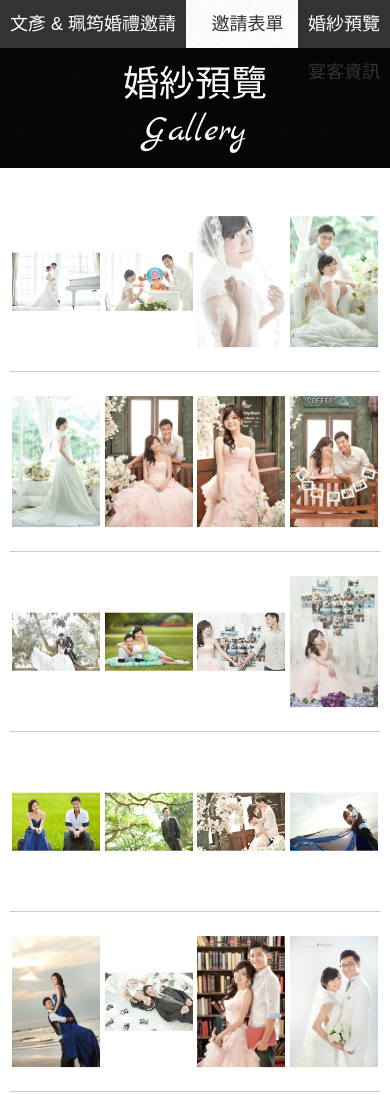
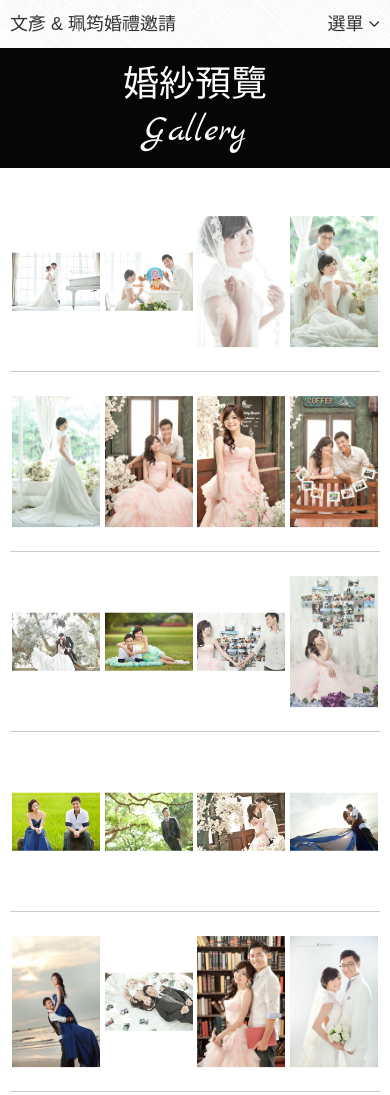
Before and after one commit to gamestu/wedding-invitation, a website: page gallery.html in a window 390 px wide. Drawn offline with nearby package versions, Linux system fonts and the light colour scheme; a web font is replaced by a local one.

Commit message:
responsive topbar

```diff
--- a/gallery.html
+++ b/gallery.html
@@ -3,7 +3,7 @@
 <head>
     <meta charset="utf-8">
     <link href="//maxcdn.bootstrapcdn.com/font-awesome/4.2.0/css/font-awesome.min.css" rel="stylesheet">
-
+    <meta name="viewport" content="width=device-width, initial-scale=1">
     <link rel="stylesheet" href="stylesheets/screen.css">
     <meta charset="utf-8">
     <meta name="description" content="我們要結婚了。希望你能來到現場，分享我們的喜悅。">
@@ -16,11 +16,21 @@
 </head>
 <body>
 <nav class="topbar">
-  <ul class="wrapper">
-    <li class="left">文彥 & 珮筠婚禮邀請</li>
+  <ul class="wrapper full-nav">
+    <li class="left logo"><a href="index.html">文彥 & 珮筠婚禮邀請</a></li>
     <li><a href="index.html">邀請表單</a></li>
-    <li class="active">婚紗預覽</li>
+    <li class="active"><a href="gallery.html">婚紗預覽</a></li>
     <li><a href="place.html">宴客資訊</a></li>
+  </ul>
+  <ul class="wrapper small-nav">
+    <li class="left logo"><a href="index.html">文彥 & 珮筠婚禮邀請</a></li>
+    <li class="menu"><span>選單 <i class="fa fa-angle-down"></i></span>
+      <ul class="sub-menu">
+        <li><a href="index.html">邀請表單</a></li>
+        <li><a href="gallery.html">婚紗預覽</a></li>
+        <li><a href="place.html">宴客資訊</a></li>
+      </ul>
+    </li>
   </ul>
 </nav>
 <header class="header wrapper gallery">
--- a/sass/_topbar.scss
+++ b/sass/_topbar.scss
@@ -20,6 +20,10 @@
     @include transform(translateY(-100%));
 
   }
+  .full-nav{
+    @media (max-width:768px){
+      display: none;
+    }
     li{
       @include inline-block;
       @include adjust-font-size-to(18px, 2);
@@ -35,9 +39,55 @@
       &.left{
         float: left;
       }
-    &.active,&:hover{
+      &.active,&:hover:not(.logo){
         background: #333;
         color: white;
       }
     }
   }
+  .small-nav{
+    display: none;
+    @media (max-width:768px){
+      display: block;
+    }
+    & > li{
+      cursor: pointer;
+      @include adjust-font-size-to(18px, 2);
+      padding: 0 $gutter-width;
+      @include transition-property(all);
+      @include transition-duration(0.3s);
+      @include transition-timing-function(ease);
+      &.menu{
+        @include inline-block;
+      }
+      &.menu:hover{
+        .sub-menu{
+          display: block;
+        }
+      }
+      .sub-menu{
+        display: none;
+        margin: 0 0 - $gutter-width;
+        &>li{
+          padding: 0 $gutter-width;
+        }
+        &>li:hover{
+          background-color: #f2f2f2;
+          color: #333;
+        }
+      }
+      a{
+        text-decoration: none;
+        color: inherit;
+        display: block;
+      }
+      &.left{
+        float: left;
+      }
+      &.active,&:hover:not(.logo){
+        background: #333;
+        color: white;
+      }
+    }
+  }
+}
--- a/sass/screen.scss
+++ b/sass/screen.scss
@@ -12,10 +12,10 @@
 
 @import url(http://fonts.googleapis.com/css?family=Marck+Script);
 
-@font-face {
-  font-family: noto;
-  src: url(../fonts/NotoSansHant-Regular.otf);
-}
+// @font-face {
+//   font-family: noto;
+//   src: url(../fonts/NotoSansHant-Regular.otf);
+// }
 
 
 html{
@@ -27,7 +27,7 @@ html{
 body{
   background-color: black;
   background-image: image-url("body-bg.png");
-  font-family: noto, sans-serif;
+  font-family: '微軟正黑體',sans-serif;
   -webkit-font-smoothing: antialiased;
   -moz-osx-font-smoothing: grayscale;
 }
@@ -83,6 +83,9 @@ body{
     @include transition-property(all);
     @include transition-duration(3s);
     @include transition-timing-function(ease);
+    @media (max-width: 1024px){
+      background-color: transparent;
+    }
   }
   &:hover{
     background-size: auto 105%;
```
Also changed, not shown: index.html (+15 -5 lines), place.html (+14 -3 lines), stylesheets/screen.css. Lines whose indentation alone changed are shown as unchanged.
